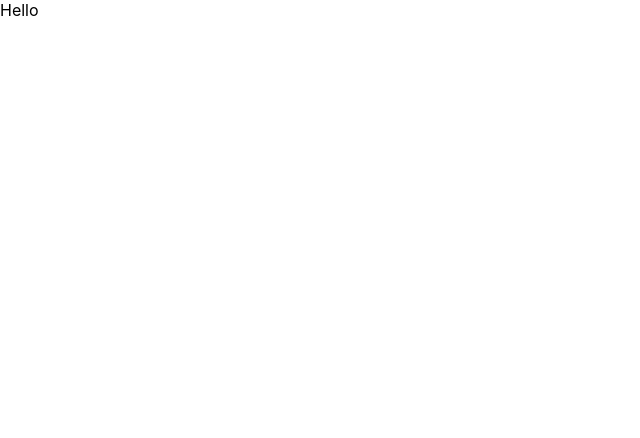
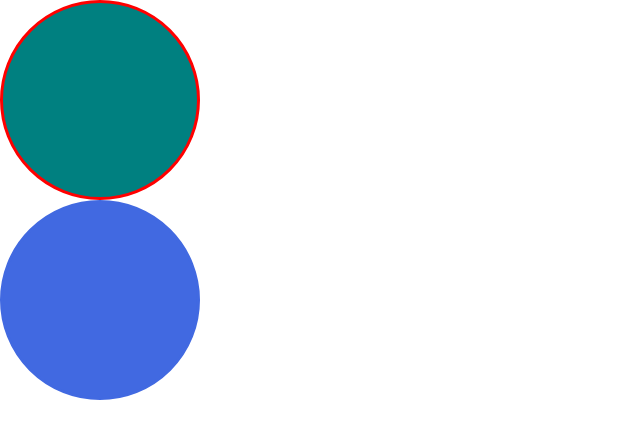
Before and after one commit to talentforest/nomad-react-masterclass, a React (Create React App) app: page / in a window 1280 px wide. Shown: the top 438 px of the page, without its empty margins (0-640 px from the left). Built offline with nearby package versions, Linux system fonts and the light colour scheme.

Commit message:
typescript

```diff
--- a/src/App.tsx
+++ b/src/App.tsx
@@ -1,5 +1,12 @@
+import { Circle } from './components/Circle';
+
 function App() {
-  return <div>Hello</div>;
+  return (
+    <div>
+      <Circle bgColor='teal' borderColor='red' />
+      <Circle bgColor='royalblue' />
+    </div>
+  );
 }
 
 export default App;
--- /dev/null
+++ b/src/components/Circle.tsx
@@ -0,0 +1,33 @@
+import styled from "styled-components";
+
+//components props interface
+interface CircleProps {
+  bgColor: string;
+  // optional props
+  borderColor?: string;
+}
+//styled-comoponent interface
+interface ContainerProps {
+  bgColor: string;
+  borderColor: string;
+}
+
+export const Circle = ({ bgColor, borderColor }: CircleProps) => {
+  return (
+    <Container
+      bgColor={bgColor}
+      borderColor={borderColor ?? bgColor}
+    />
+  )
+};
+
+const Container = styled.div<ContainerProps>`
+    box-sizing: border-box;
+    width: 200px;
+    height: 200px;
+    border-radius: 100px;
+    border: 3px solid ${props => props.borderColor};
+    background-color: ${props => props.bgColor};
+  `;
+
+export default Circle;
```
